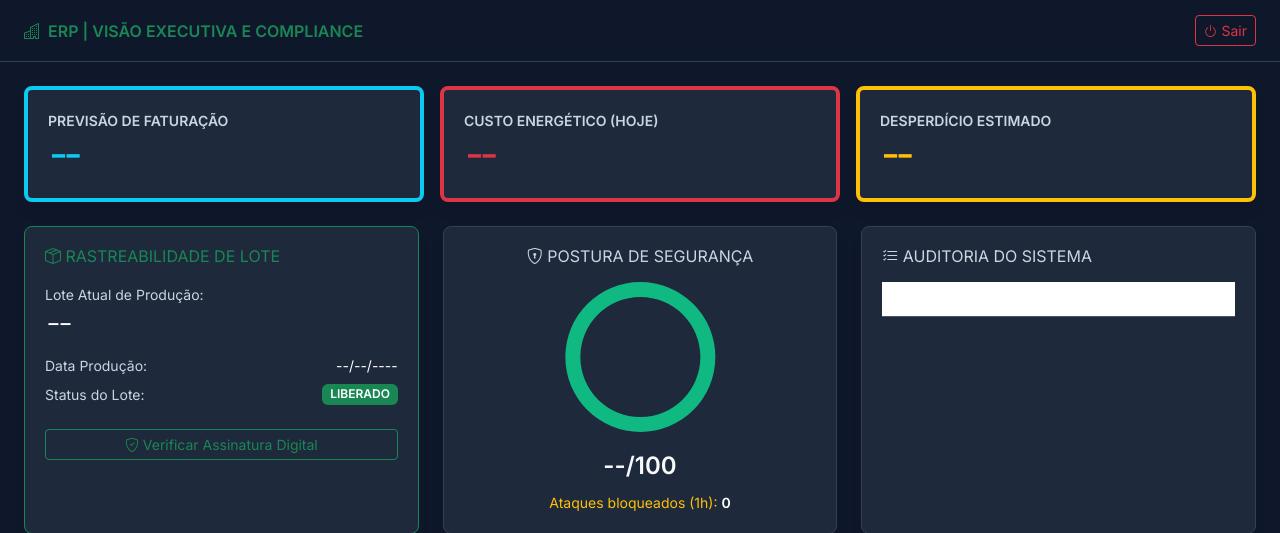
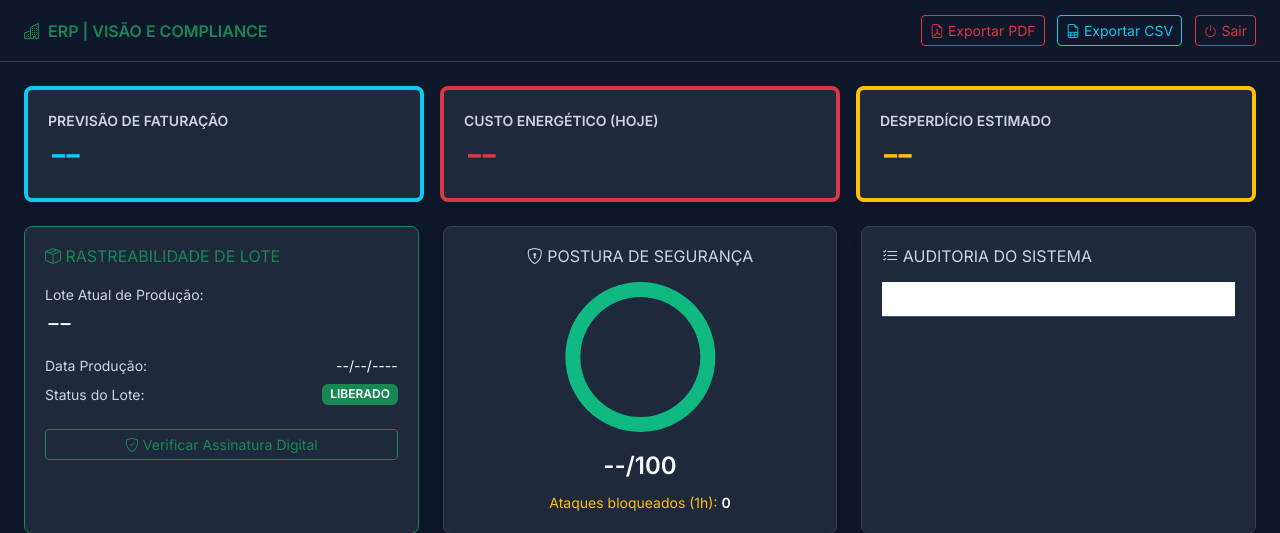
Before and after one commit to luizasilva08/seguranca-da-informacao, a Flask app: template templates/erp.html in a window 1280 px wide. Shown: the top 533 px of the page. Run offline with Flask 3, Linux system fonts and the light colour scheme; the template is opened without the code that fills it, so the values that code supplies are empty; some libraries are stand-ins or nearby versions.

Commit message:
Sistema ERP (Engenharia)

```diff
--- a/templates/erp.html
+++ b/templates/erp.html
@@ -2,11 +2,14 @@
 <html lang="pt-PT">
 <head>
     <meta charset="UTF-8">
-    <title>ERP | Dashboard Executivo</title>
+    <title>ERP | Dashboard </title>
     <link href="https://cdn.jsdelivr.net/npm/bootstrap@5.3.0/dist/css/bootstrap.min.css" rel="stylesheet">
     <link rel="stylesheet" href="https://cdn.jsdelivr.net/npm/bootstrap-icons@1.11.1/font/bootstrap-icons.css">
     <link href="https://fonts.googleapis.com/css2?family=Inter:wght@400;600&family=JetBrains+Mono&display=swap" rel="stylesheet">
     <script src="https://cdn.jsdelivr.net/npm/chart.js"></script>
+
+    <script src="https://cdnjs.cloudflare.com/ajax/libs/html2pdf.js/0.10.1/html2pdf.bundle.min.js"></script>
+
     <style>
         :root { --bg-dark: #0f172a; --panel-bg: #1e293b; --border-color: #334155; }
         body { background-color: var(--bg-dark); color: #f8fafc; font-family: 'Inter', sans-serif; }
@@ -26,11 +29,19 @@
 <body>
 
 <div class="topbar mb-4">
-    <div class="fw-bold text-success"><i class="bi bi-buildings me-2"></i>ERP | VISÃO EXECUTIVA E COMPLIANCE</div>
-    <a href="/logout" class="btn btn-outline-danger btn-sm"><i class="bi bi-power"></i> Sair</a>
+    <div class="fw-bold text-success"><i class="bi bi-buildings me-2"></i>ERP | VISÃO E COMPLIANCE</div>
+    <div>
+        <button onclick="baixarPDF()" class="btn btn-outline-danger btn-sm me-2">
+            <i class="bi bi-file-earmark-pdf"></i> Exportar PDF
+        </button>
+        <button onclick="baixarRelatorioCSV()" class="btn btn-outline-info btn-sm me-2">
+            <i class="bi bi-file-earmark-spreadsheet"></i> Exportar CSV
+        </button>
+        <a href="/logout" class="btn btn-outline-danger btn-sm"><i class="bi bi-power"></i> Sair</a>
+    </div>
 </div>
 
-<div class="container-fluid px-4">
+<div id="conteudo-dashboard" class="container-fluid px-4 pb-4">
     <div class="row g-3 mb-4">
         <div class="col-md-4"><div class="panel border-bottom border-4 border-info"><div class="text-secondary small fw-bold mb-1">PREVISÃO DE FATURAÇÃO</div><div id="fat" class="kpi-value text-info">--</div></div></div>
         <div class="col-md-4"><div class="panel border-bottom border-4 border-danger"><div class="text-secondary small fw-bold mb-1">CUSTO ENERGÉTICO (HOJE)</div><div id="custo" class="kpi-value text-danger">--</div></div></div>
@@ -53,7 +64,7 @@
                     <span class="text-secondary small">Status do Lote:</span>
                     <span class="badge bg-success">LIBERADO</span>
                 </div>
-                <button onclick="verificarLote()" class="btn btn-outline-success w-100 btn-sm">
+                <button data-html2canvas-ignore="true" onclick="verificarLote()" class="btn btn-outline-success w-100 btn-sm">
                     <i class="bi bi-shield-check"></i> Verificar Assinatura Digital
                 </button>
                 <div id="resultado-assinatura" class="mt-3 text-center small text-info" style="font-family: monospace; word-break: break-all;"></div>
@@ -104,7 +115,6 @@
         document.getElementById('lote-atual').innerText = data.lote_atual;
         document.getElementById('data-lote').innerText = data.data_lote;
 
-        // Atualiza a Postura de Segurança
         const score = data.seguranca_score;
         chartRisco.data.datasets[0].data = [score, 100 - score];
         if(score > 80) chartRisco.data.datasets[0].backgroundColor[0] = '#10b981';
@@ -116,7 +126,6 @@
         document.getElementById('status-seg').style.color = chartRisco.data.datasets[0].backgroundColor[0];
         document.getElementById('falhas').innerText = data.falhas_login;
 
-        // Atualiza a Tabela de Logs
         document.getElementById('tabela-logs').innerHTML = data.logs.map(l => `
             <tr><td class="text-muted">${l.data}</td><td class="text-primary">${l.usuario}</td><td style="color: #e2e8f0;">${l.acao}</td></tr>
         `).join('');
@@ -133,6 +142,76 @@
             btn.innerHTML = `<span class="text-success fw-bold">STATUS: ${data.status}</span><br>HASH: ${data.assinatura}...`;
         }, 1200);
     }
+
+    // ==========================================
+    // EXPORTAR PARA PDF (Snapshot visual)
+    // ==========================================
+    function baixarPDF() {
+        const elemento = document.getElementById('conteudo-dashboard');
+
+        const opcoes = {
+            margin:       10,
+            filename:     `Relatorio_ERP_${new Date().toISOString().slice(0,10)}.pdf`,
+            image:        { type: 'jpeg', quality: 0.98 },
+            html2canvas:  {
+                scale: 2,
+                backgroundColor: '#0f172a', // Mantém o fundo escuro no PDF
+                useCORS: true
+            },
+            jsPDF:        { unit: 'mm', format: 'a4', orientation: 'landscape' }
+        };
+
+        // Usa a biblioteca html2pdf para gerar e fazer download
+        html2pdf().set(opcoes).from(elemento).save();
+    }
+
+    // ==========================================
+    // EXPORTAR PARA CSV (Dados puros)
+    // ==========================================
+    async function baixarRelatorioCSV() {
+        try {
+            const res = await fetch('/api/erp');
+            const data = await res.json();
+
+            let csv = "\uFEFF";
+            csv += "RELATORIO EXECUTIVO - INDUSTRIA 4.0\n";
+            csv += `Data de Exportacao:;${new Date().toLocaleString('pt-PT')}\n\n`;
+
+            csv += "1. INDICADORES FINANCEIROS\n";
+            csv += `Previsao de Faturacao:;${data.kpi_financeiro.faturamento}\n`;
+            csv += `Custo Energetico:;${data.kpi_financeiro.custo_energia}\n`;
+            csv += `Desperdicio Estimado:;${data.kpi_financeiro.desperdicio}\n\n`;
+
+            csv += "2. POSTURA DE CIBERSEGURANCA\n";
+            csv += `Score Atual:;${data.seguranca_score}/100\n`;
+            csv += `Ataques (Brute Force) Bloqueados:;${data.falhas_login}\n\n`;
+
+            csv += "3. RASTREABILIDADE DE PRODUCAO\n";
+            csv += `Lote Atual:;${data.lote_atual}\n`;
+            csv += `Data do Lote:;${data.data_lote}\n\n`;
+
+            csv += "4. AUDITORIA DE SISTEMA (Ultimos Registos)\n";
+            csv += "Hora;Utilizador;Evento\n";
+            data.logs.forEach(l => {
+                csv += `${l.data};${l.usuario};${l.acao}\n`;
+            });
+
+            const blob = new Blob([csv], { type: 'text/csv;charset=utf-8;' });
+            const link = document.createElement("a");
+            const url = URL.createObjectURL(blob);
+
+            link.setAttribute("href", url);
+            link.setAttribute("download", `Dados_Brutos_ERP_${new Date().toISOString().slice(0,10)}.csv`);
+            link.style.visibility = 'hidden';
+
+            document.body.appendChild(link);
+            link.click();
+            document.body.removeChild(link);
+        } catch(e) {
+            console.error(e);
+            alert("Erro ao exportar o CSV.");
+        }
+    }
 </script>
 </body>
 </html>
```
